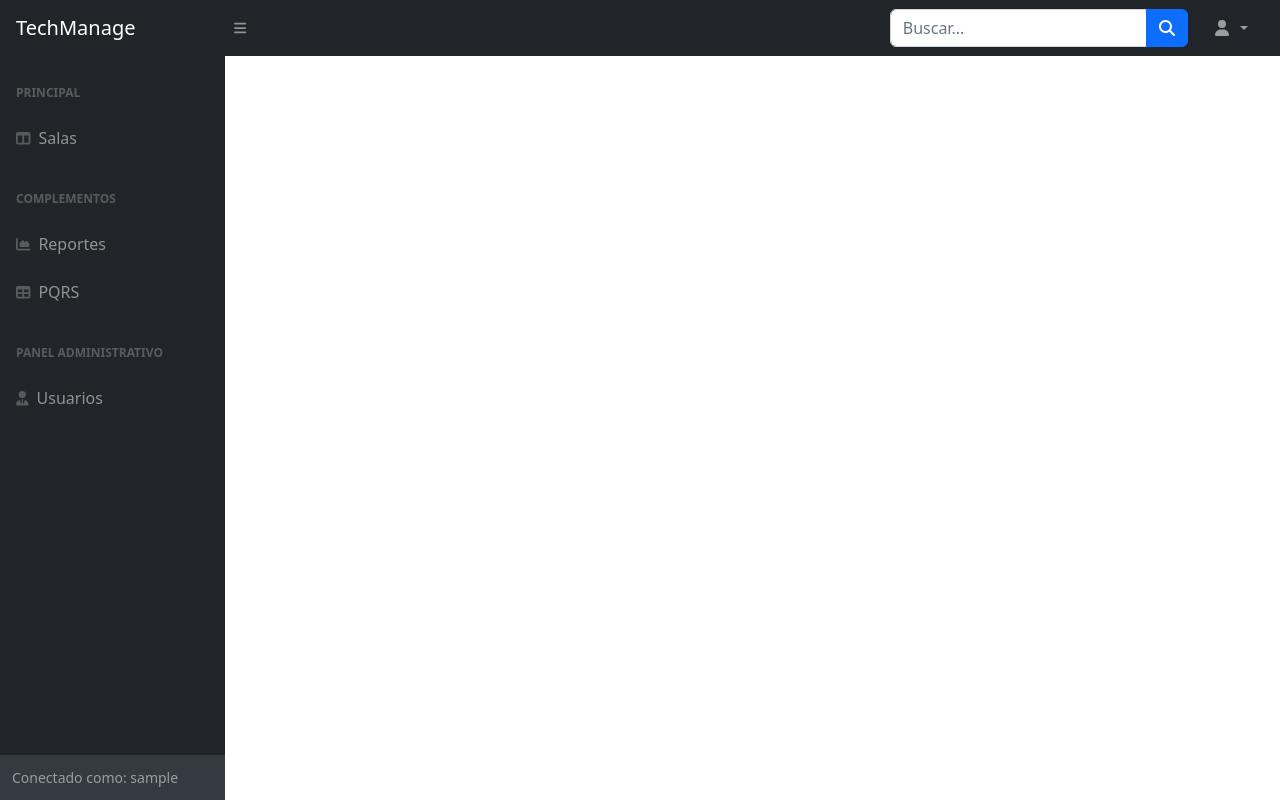
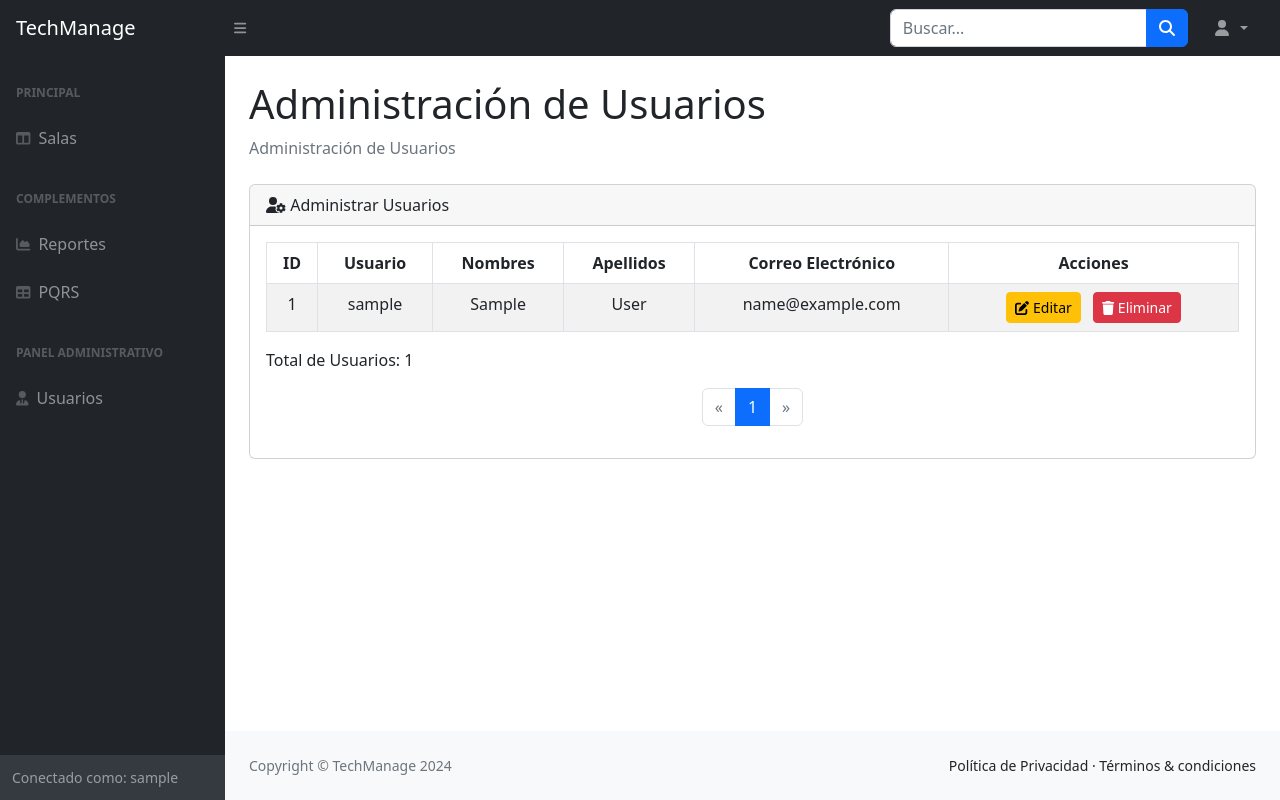
Before and after one commit to Carlos-Leguizamo/TechManage, a Django app: page /admin-user/ in a window 1280 px wide. Run offline with Django 5.2, Linux system fonts and the light colour scheme; the visitor is signed in with stand-in values (Sample User, id 1); data comes from the database, SQL or seed files in the repository; some libraries are stand-ins or nearby versions.

Commit message:
Tabla de administracion de usurios realizada y decorador aplicado

```diff
--- a/dashboard/templates/dashboard.html
+++ b/dashboard/templates/dashboard.html
@@ -10,7 +10,6 @@
     <meta name="description" content="" />
     <meta name="author" content="" />
     <title>TechManage</title>
-    <!-- Carga los archivos estaticos del proeyecto (CSS, JS, ETC..) -->
     {% load static %}
     <link
       href="https://cdn.jsdelivr.net/npm/simple-datatables@7.1.2/dist/style.min.css"
@@ -22,6 +21,7 @@
       crossorigin="anonymous"
     ></script>
   </head>
+
   <body class="sb-nav-fixed">
     <nav class="sb-topnav navbar navbar-expand navbar-dark bg-dark">
       <!-- Navbar Brand-->
@@ -61,8 +61,9 @@
             role="button"
             data-bs-toggle="dropdown"
             aria-expanded="false"
-            ><i class="fas fa-user fa-fw"></i
-          ></a>
+          >
+            <i class="fas fa-user fa-fw"></i>
+          </a>
           <ul
             class="dropdown-menu dropdown-menu-end"
             aria-labelledby="navbarDropdown"
@@ -71,7 +72,9 @@
             <li>
               <a class="dropdown-item" href="#!">Registro de Actividades</a>
             </li>
-            <li><hr class="dropdown-divider" /></li>
+            <li>
+              <hr class="dropdown-divider" />
+            </li>
             <li>
               <a class="dropdown-item" href="{% url 'logout' %}"
                 >Cerrar Sesión</a
@@ -87,7 +90,6 @@
           <div class="sb-sidenav-menu">
             <div class="nav">
               <div class="sb-sidenav-menu-heading">Principal</div>
-
               <a
                 class="nav-link collapsed"
                 href="#"
@@ -102,7 +104,6 @@
                 Salas
                 <div class="sb-sidenav-collapse-arrow"></div>
               </a>
-
               <div class="sb-sidenav-menu-heading">Complementos</div>
               <a class="nav-link" href="#">
                 <div class="sb-nav-link-icon">
@@ -114,7 +115,6 @@
                 <div class="sb-nav-link-icon"><i class="fas fa-table"></i></div>
                 PQRS
               </a>
-
               <div class="sb-sidenav-menu-heading">PANEL ADMINISTRATIVO</div>
               <a class="nav-link" href="{% url 'adminusers' %}">
                 <div class="sb-nav-link-icon">
@@ -124,14 +124,13 @@
               </a>
             </div>
           </div>
-
           <div class="sb-sidenav-footer">
-            <div class="small">Conectado como: {{user.username}}</div>
+            <div class="small">Conectado como: {{ user.username }}</div>
           </div>
         </nav>
       </div>
-
       <div id="layoutSidenav_content">
+        {% block content %}
         <main>
           <div class="container-fluid px-4">
             <h1 class="mt-4">Dashboard</h1>
@@ -233,9 +232,9 @@
                 <table id="datatablesSimple">
                   <thead>
                     <tr>
-                      <th>Name</th>
-                      <th>Position</th>
-                      <th>Office</th>
+                      <th>Id</th>
+                      <th>Nombres</th>
+                      <th>Apellidos</th>
                       <th>Age</th>
                       <th>Start date</th>
                       <th>Salary</th>
@@ -244,7 +243,7 @@
                   <tbody>
                     <tr>
                       <td>Tiger Nixon</td>
-                      <td>System Architect</td>
+                      <td>S ystem Architect</td>
                       <td>Edinburgh</td>
                       <td>61</td>
                       <td>2011/04/25</td>
@@ -256,16 +255,16 @@
             </div>
           </div>
         </main>
+        {% endblock %}
+
+
     <footer class="py-4 bg-light mt-auto">
       <div class="container-fluid px-4">
-            <div
-              class="d-flex align-items-center justify-content-between small"
-            >
+        <div class="d-flex align-items-center justify-content-between small">
           <div class="text-muted">Copyright &copy; TechManage 2024</div>
           <div>
-                <a>Politica de Privacidad</a>
-                &middot;
-                <a>Terminos &amp; condiciones</a>
+            <a>Política de Privacidad</a> &middot;
+            <a>Términos &amp; condiciones</a>
           </div>
         </div>
       </div>
@@ -273,9 +272,7 @@
   </div>
 </div>
 
-    <!-- Carga los archivos estaticos del proeyecto (CSS, JS, ETC..) -->
     {% load static %}
-
     <script
       src="https://cdn.jsdelivr.net/npm/bootstrap@5.2.3/dist/js/bootstrap.bundle.min.js"
       crossorigin="anonymous"
--- a/users/templates/admin-users.html
+++ b/users/templates/admin-users.html
@@ -1,98 +1,105 @@
-<!DOCTYPE html>
-<html lang="en">
-  <head>
-    <meta charset="utf-8" />
-    <meta http-equiv="X-UA-Compatible" content="IE=edge" />
-    <meta name="viewport" content="width=device-width, initial-scale=1, shrink-to-fit=no" />
-    <meta name="description" content="" />
-    <meta name="author" content="" />
-    <title>{% block title %}TechManage{% endblock %}</title>
-    {% load static %}
-    <link href="https://cdn.jsdelivr.net/npm/simple-datatables@7.1.2/dist/style.min.css" rel="stylesheet" />
-    <link href="{% static 'css/styles.css' %}" rel="stylesheet" />
-    <script src="https://use.fontawesome.com/releases/v6.3.0/js/all.js" crossorigin="anonymous"></script>
-  </head>
-  <body class="sb-nav-fixed">
-    <nav class="sb-topnav navbar navbar-expand navbar-dark bg-dark">
-      <a class="navbar-brand ps-3" href="{% url 'dashboard' %}">TechManage</a>
-      <button class="btn btn-link btn-sm order-1 order-lg-0 me-4 me-lg-0" id="sidebarToggle" href="#!">
-        <i class="fas fa-bars"></i>
-      </button>
-      <form class="d-none d-md-inline-block form-inline ms-auto me-0 me-md-3 my-2 my-md-0">
-        <div class="input-group">
-          <input class="form-control" type="text" placeholder="Buscar..." aria-label="Buscar..." aria-describedby="btnNavbarSearch" />
-          <button class="btn btn-primary" id="btnNavbarSearch" type="button">
-            <i class="fas fa-search"></i>
-          </button>
+{% extends "dashboard.html" %}
+{% block content %}
+<div class="container-fluid px-4">
+  <h1 class="mt-4">Administración de Usuarios</h1>
+  <ol class="breadcrumb mb-4">
+    <li class="breadcrumb-item active">Administración de Usuarios</li>
+  </ol>
+
+  <!-- Sección de administración de usuarios -->
+  <div class="card mb-4">
+    <div class="card-header">
+      <i class="fas fa-user-cog"></i> Administrar Usuarios
+    </div>
+    <div class="card-body">
+      <div class="table-responsive">
+        <table class="table table-bordered table-striped">
+          <thead>
+            <tr>
+              <th class="text-center">ID</th>
+              <th class="text-center">Usuario</th>
+              <th class="text-center">Nombres</th>
+              <th class="text-center">Apellidos</th>
+              <th class="text-center">Correo Electrónico</th>
+              <th class="text-center">Acciones</th>
+            </tr>
+          </thead>
+          <tbody>
+            {% if users %}
+              {% for user in users %}
+              <tr>
+                <td class="text-center">{{ user.id }}</td>
+                <td class="text-center">{{ user.username }}</td>
+                <td class="text-center">{{ user.first_name }}</td>
+                <td class="text-center">{{ user.last_name }}</td>
+                <td class="text-center">{{ user.email }}</td>
+                <td class="text-center">
+                  <a href="" class="btn btn-warning btn-sm mx-1">
+                    <i class="fas fa-edit"></i> Editar
+                  </a>
+                  <a href="" class="btn btn-danger btn-sm mx-1">
+                    <i class="fas fa-trash"></i> Eliminar
+                  </a>
+                </td>
+              </tr>
+              {% endfor %}
+            {% else %}
+            <tr>
+              <td colspan="6" class="text-center">No se encontraron usuarios.</td>
+            </tr>
+            {% endif %}
+          </tbody>
+        </table>
+        <div class="mt-3">
+          <p>Total de Usuarios: {{ users.paginator.count }}</p>
         </div>
-      </form>
-      <ul class="navbar-nav ms-auto ms-md-0 me-3 me-lg-4">
-        <li class="nav-item dropdown">
-          <a class="nav-link dropdown-toggle" id="navbarDropdown" href="#" role="button" data-bs-toggle="dropdown" aria-expanded="false">
-            <i class="fas fa-user fa-fw"></i>
-          </a>
-          <ul class="dropdown-menu dropdown-menu-end" aria-labelledby="navbarDropdown">
-            <li><a class="dropdown-item" href="#!">Ajustes</a></li>
-            <li><a class="dropdown-item" href="#!">Registro de Actividades</a></li>
-            <li><hr class="dropdown-divider" /></li>
-            <li><a class="dropdown-item" href="{% url 'logout' %}">Cerrar Sesión</a></li>
-          </ul>
-        </li>
-      </ul>
-    </nav>
-    <div id="layoutSidenav">
-      <div id="layoutSidenav_nav">
-        <nav class="sb-sidenav accordion sb-sidenav-dark" id="sidenavAccordion">
-          <div class="sb-sidenav-menu">
-            <div class="nav">
-              <div class="sb-sidenav-menu-heading">Principal</div>
-              <a class="nav-link collapsed" href="#" data-bs-toggle="collapse" data-bs-target="#collapseLayouts" aria-expanded="false" aria-controls="collapseLayouts">
-                <div class="sb-nav-link-icon">
-                  <i class="fas fa-columns"></i>
-                </div>
-                Salas
-                <div class="sb-sidenav-collapse-arrow"></div>
+      </div>
+
+      <!-- Paginación con estilos de Bootstrap -->
+      <nav aria-label="Page navigation example">
+        <ul class="pagination justify-content-center">
+          {% if users.has_previous %}
+            <li class="page-item ">
+              <a class="page-link" href="?page={{ users.previous_page_number }}" aria-label="Anterior">
+                <span aria-hidden="true">&laquo;</span>
               </a>
-              <div class="sb-sidenav-menu-heading">Complementos</div>
-              <a class="nav-link" href="#">
-                <div class="sb-nav-link-icon">
-                  <i class="fas fa-chart-area"></i>
-                </div>
-                Reportes
+            </li>
+          {% else %}
+            <li class="page-item disabled ">
+              <a class="page-link" href="#" aria-label="Anterior">
+                <span aria-hidden="true">&laquo;</span>
               </a>
-              <a class="nav-link" href="tables.html">
-                <div class="sb-nav-link-icon"><i class="fas fa-table"></i></div>
-                PQRS
+            </li>
+          {% endif %}
+
+          {% for num in users.paginator.page_range %}
+            {% if users.number == num %}
+              <li class="page-item active ">
+                <a class="page-link" href="#">{{ num }}</a>
+              </li>
+            {% elif num > users.number|add:'-3' and num < users.number|add:'3' %}
+              <li class="page-item">
+                <a class="page-link" href="?page={{ num }}">{{ num }}</a>
+              </li>
+            {% endif %}
+          {% endfor %}
+
+          {% if users.has_next %}
+            <li class="page-item">
+              <a class="page-link" href="?page={{ users.next_page_number }}" aria-label="Siguiente">
+                <span aria-hidden="true">&raquo;</span>
               </a>
-              <div class="sb-sidenav-menu-heading">PANEL ADMINISTRATIVO</div>
-              <a class="nav-link" href="{% url 'adminusers' %}">
-                <div class="sb-nav-link-icon">
-                  <i class="fa-solid fa-user-tie"></i>
-                </div>
-                Usuarios
+            </li>
+          {% else %}
+            <li class="page-item disabled">
+              <a class="page-link" href="#" aria-label="Siguiente">
+                <span aria-hidden="true">&raquo;</span>
               </a>
-            </div>
-          </div>
-          <div class="sb-sidenav-footer">
-            <div class="small">Conectado como: {{ user.username }}</div>
-          </div>
-        </nav>
-      </div>
-      <div id="layoutSidenav_content">
-        <main>
-          {% block content %}
-
-          {% endblock %}
-        </main>
-      </div>
+            </li>
+          {% endif %}
+        </ul>
+      </nav>
     </div>
-    {% load static %}
-    <script src="https://cdn.jsdelivr.net/npm/bootstrap@5.2.3/dist/js/bootstrap.bundle.min.js" crossorigin="anonymous"></script>
-    <script src="{% static 'js/scripts.js' %}"></script>
-    <script src="https://cdnjs.cloudflare.com/ajax/libs/Chart.js/2.8.0/Chart.min.js" crossorigin="anonymous"></script>
-    <script src="{% static 'assets/demo/chart-area-demo.js' %}"></script>
-    <script src="{% static 'assets/demo/chart-bar-demo.js' %}"></script>
-    <script src="https://cdn.jsdelivr.net/npm/simple-datatables@7.1.2/dist/umd/simple-datatables.min.js" crossorigin="anonymous"></script>
-    <script src="{% static 'js/datatables-simple-demo.js' %}"></script>
-  </body>
-</html>
+  </div>
+</div>
+{% endblock %}
--- a/users/views.py
+++ b/users/views.py
@@ -1,8 +1,15 @@
-# views/urls.py
+from django.core.paginator import Paginator
+from django.shortcuts import render
+from django.contrib.auth.models import User
+from django.contrib.auth.decorators import login_required
 
-from django.shortcuts import render
+@login_required
+def adminusers(request):
+    # User.objects.all traigo todo los usuarios de la BD
+    users_list = User.objects.all()
+    paginator = Paginator(users_list, 5)  # Muestra 10 usuarios por página
 
+    page_number = request.GET.get('page')
+    users = paginator.get_page(page_number)
 
-# Create your views here.
-def adminusers(request):
-    return render(request, "admin-users.html")
+    return render(request, 'admin-users.html', {'users': users})
```
Lines whose indentation alone changed are shown as unchanged.
